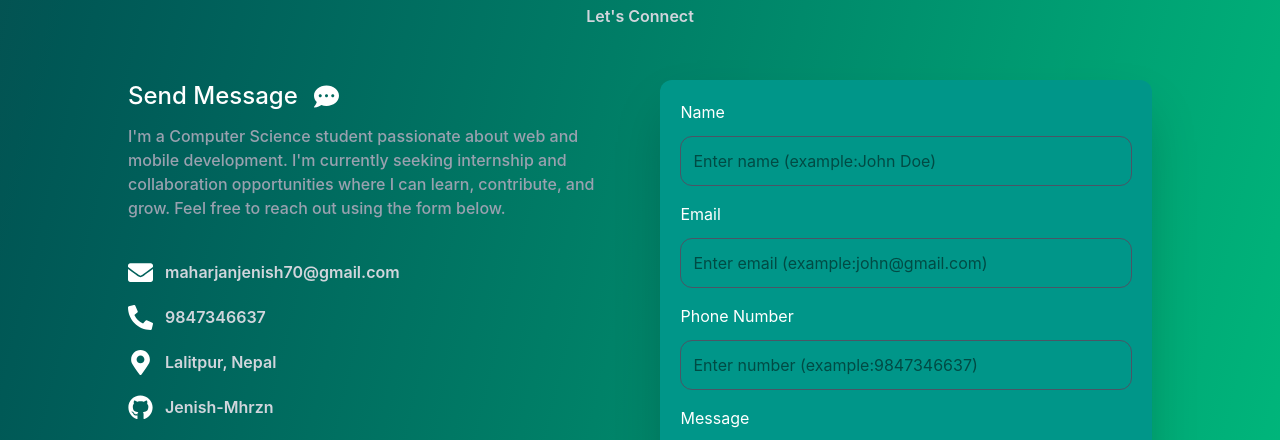
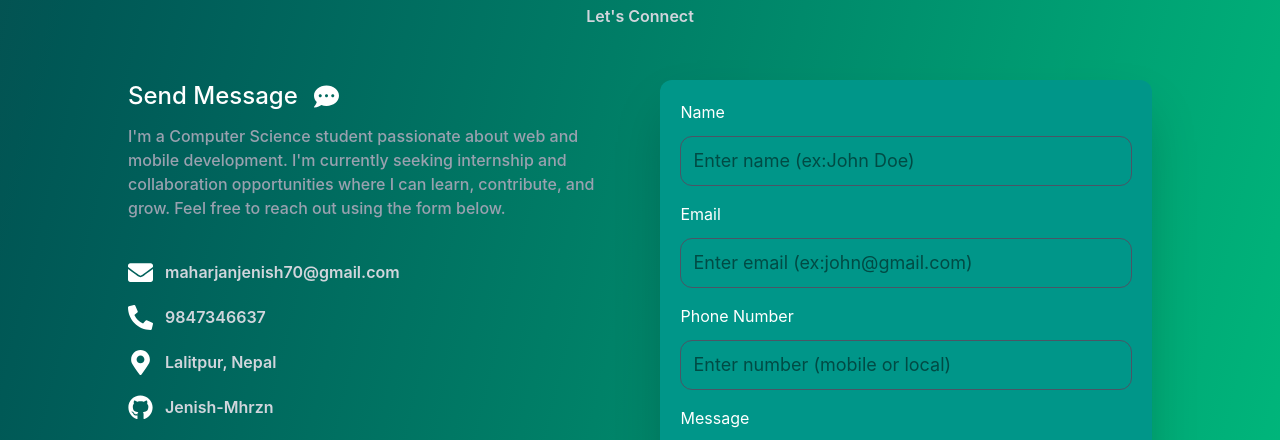
Before and after one commit to Jenish-Mhrzn/Portfolio, a React (Vite) app: page / in a window 1280 px wide. Shown: the part 4440-4880 px from the top of the page. Built offline with nearby package versions, Linux system fonts and the light colour scheme.

Commit message:
updated contact

```diff
--- a/src/components/Contact.jsx
+++ b/src/components/Contact.jsx
@@ -145,10 +145,10 @@ const Contact = () => {
                 Name
               </label>
               <input
-                className="w-full border px-3 py-3 border-gray-600 outline-none rounded-xl mb-2 focus:border-blue-500 focus:ring-1 focus:ring-blue-50"
+                className="w-full border px-3 py-3 border-gray-600 outline-none rounded-xl mb-2 placeholder:text-xs  lg:placeholder:text-lg  focus:border-blue-500 focus:ring-1 focus:ring-blue-50"
                 type="text"
                 name="name"
-                placeholder="Enter name (example:John Doe)"
+                placeholder="Enter name (ex:John Doe)"
                 value={formValues.name}
                 onChange={handleChange}
               />
@@ -159,10 +159,10 @@ const Contact = () => {
                 Email
               </label>
               <input
-                className="w-full border px-3 py-3 border-gray-600 outline-none rounded-xl mb-2 focus:border-blue-500 focus:ring-1 focus:ring-blue-50"
+                className="w-full border px-3 py-3 placeholder:text-xs  lg:placeholder:text-lg border-gray-600 outline-none rounded-xl mb-2 focus:border-blue-500 focus:ring-1 focus:ring-blue-50"
                 type="text"
                 name="email"
-                placeholder="Enter email (example:john@gmail.com)"
+                placeholder="Enter email (ex:john@gmail.com)"
                 value={formValues.email}
                 onChange={handleChange}
               />
@@ -173,10 +173,10 @@ const Contact = () => {
                 Phone Number
               </label>
               <input
-                className="w-full border px-3 py-3 border-gray-600 outline-none rounded-xl mb-2 focus:border-blue-500 focus:ring-1 focus:ring-blue-50"
+                className="w-full border px-3 py-3 placeholder:text-xs lg:placeholder:text-lg border-gray-600 outline-none rounded-xl mb-2 focus:border-blue-500 focus:ring-1 focus:ring-blue-50"
                 type="number"
                 name="number"
-                placeholder="Enter number (example:9847346637)"
+                placeholder="Enter number (mobile or local)"
                 value={formValues.number}
                 onChange={handleChange}
               />
@@ -188,7 +188,7 @@ const Contact = () => {
               </label>
               <textarea
                 rows={5}
-                className="w-full border px-3 py-3 border-gray-600 outline-none rounded-xl mb-2 focus:border-blue-500 focus:ring-1 focus:ring-blue-50"
+                className="w-full border px-3 py-3 placeholder:text-xs  lg:placeholder:text-lg border-gray-600 outline-none rounded-xl mb-2 focus:border-blue-500 focus:ring-1 focus:ring-blue-50"
                 type="text"
                 name="message"
                 placeholder="Write your message..."
```
